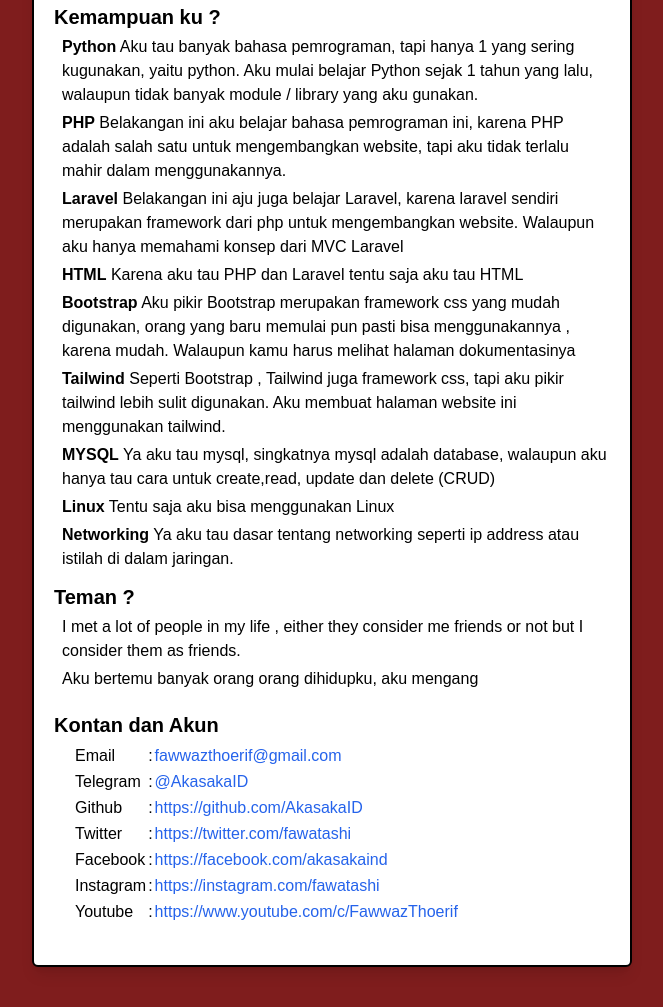
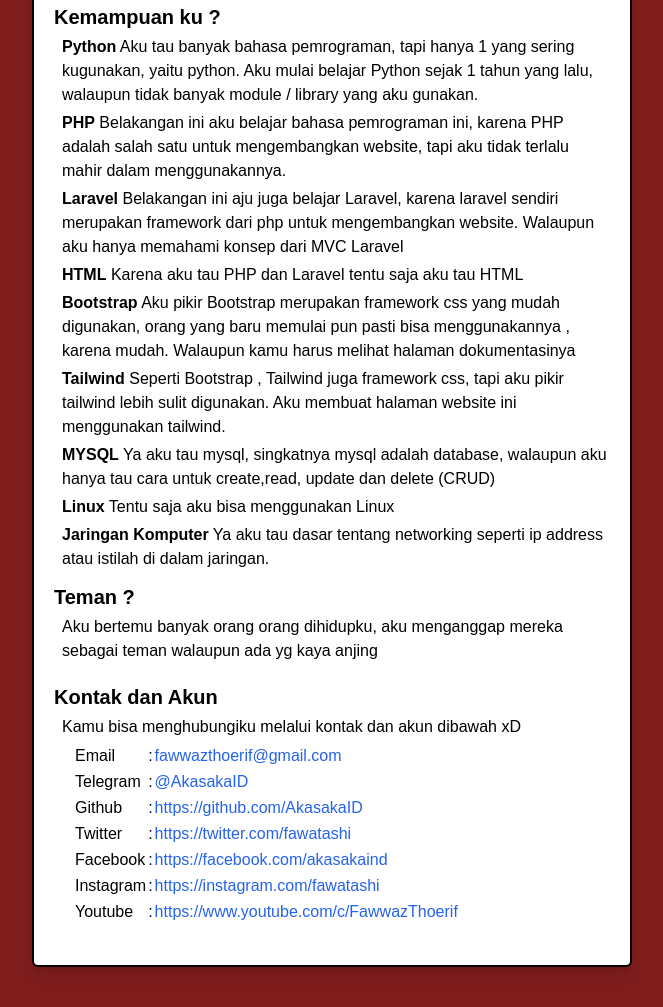
Before and after one commit to akasakaid/akasakaid.github.io, a website: page id/index.html in a window 1280 px wide. Shown: the part 783-1790 px from the top of the page, without its empty margins (308-971 px from the left). Drawn offline with Linux system fonts and the light colour scheme.

Commit message:
:update id/index.html

```diff
--- a/id/index.html
+++ b/id/index.html
@@ -27,13 +27,13 @@
         <p class="text-sm mt-1 font-arial pl-5 pr-5 sm:text-base sm:pl-7"><span class="font-bold">Tailwind</span> Seperti Bootstrap , Tailwind juga framework css, tapi aku pikir tailwind lebih sulit digunakan. Aku membuat halaman website ini menggunakan tailwind.</p>
         <p class="text-sm mt-1 font-arial pl-5 pr-5 sm:text-base sm:pl-7"><span class="font-bold">MYSQL</span> Ya aku tau mysql, singkatnya mysql adalah database, walaupun aku hanya tau cara untuk create,read, update dan delete (CRUD)</p>
         <p class="text-sm mt-1 font-arial pl-5 pr-5 sm:text-base sm:pl-7"><span class="font-bold">Linux</span> Tentu saja aku bisa menggunakan Linux</p>
-        <p class="text-sm mt-1 font-arial pl-5 pr-5 sm:text-base sm:pl-7"><span class="font-bold">Networking</span> Ya aku tau dasar tentang networking seperti ip address atau istilah di dalam jaringan.</p>
+        <p class="text-sm mt-1 font-arial pl-5 pr-5 sm:text-base sm:pl-7"><span class="font-bold">Jaringan Komputer</span> Ya aku tau dasar tentang networking seperti ip address atau istilah di dalam jaringan.</p>
         <!-- <p class="text-base mt-1 font-arial pl-7 pr-7"><span class="font-bold">Tailwind</span> </p> -->
         <!-- <p class="text-sm mt-1 font-arial pl-7 pr-7"></p> -->
         <p class="text-base font-bold mt-3 font-arial pl-3 sm:text-xl sm:pl-5">Teman ? </p>
-        <p class="text-sm mt-1 font-arial pl-5 pr-5 sm:text-base sm:pl-7">I met a lot of people in my life , either they consider me friends or not but I consider them as friends.</p>
-        <p class="text-sm mt-1 font-arial pl-5 pr-5 sm:text-base sm:pl-7">Aku bertemu banyak orang orang dihidupku, aku mengang</p>
-        <p class="text-base font-bold mt-5 font-arial pl-3 sm:text-xl sm:pl-5">Kontan dan Akun </p>
+        <p class="text-sm mt-1 font-arial pl-5 pr-5 sm:text-base sm:pl-7">Aku bertemu banyak orang orang dihidupku, aku menganggap mereka sebagai teman walaupun ada yg kaya anjing</p>
+        <p class="text-base font-bold mt-5 font-arial pl-3 sm:text-xl sm:pl-5">Kontak dan Akun </p>
+        <p class="text-sm mt-1 font-arial pl-5 pr-5 sm:text-base sm:pl-7">Kamu bisa menghubungiku melalui kontak dan akun dibawah xD</p>
         <table class="text-sm mt-1 font-arial sm:text-base ml-10">
             <tbody>
                 <tr>
```
